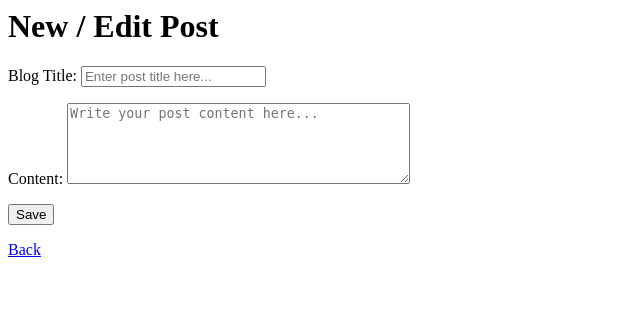
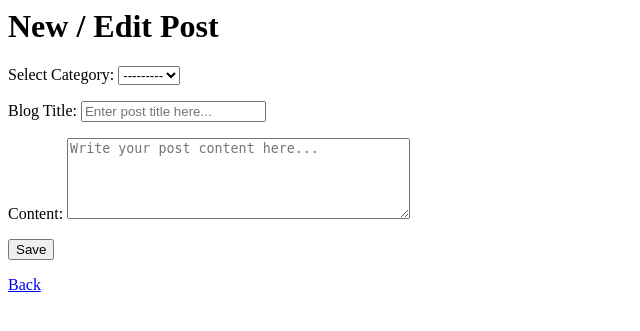
Before and after one commit to muajjamhossain/practise_django, a Django app: page /new/ in a window 1280 px wide. Shown: the top 331 px of the page, without its empty margins (0-640 px from the left). Run offline with Django 5.2, Linux system fonts and the light colour scheme; data comes from the database, SQL or seed files in the repository; both versions use the stored data as it was after the commit.

Commit message:
category add with model relation

```diff
--- a/one/prectiseproject/blog/forms.py
+++ b/one/prectiseproject/blog/forms.py
@@ -1,10 +1,10 @@
 from django import forms
-from .models import Post
+from .models import Post, Category
 
 class PostForm(forms.ModelForm):
     class Meta:
         model = Post
-        fields = ['title', 'content']
+        fields = ['category', 'title', 'content']
 
 
         widgets = {
@@ -17,8 +17,31 @@ class PostForm(forms.ModelForm):
                 'placeholder': 'Write your post content here...',
                 'rows': 5
             }),
+            'category': forms.Select(attrs={
+                'class': 'form-control',
+            }),
         }
         labels = {
             'title': 'Blog Title',
             'content': 'Content',
+            'category': 'Select Category',
         }
+
+
+
+
+class CategoryForm(forms.ModelForm):
+    class Meta:
+        model = Category
+        fields = ['name']
+
+
+        widgets = {
+            'name': forms.TextInput(attrs={
+                'class': 'form-control',
+                'placeholder': 'Enter category name here...'
+            }),
+        }
+        labels = {
+            'name': 'Category Name',
+        }
--- a/one/prectiseproject/blog/models.py
+++ b/one/prectiseproject/blog/models.py
@@ -1,6 +1,14 @@
 from django.db import models
 
+class Category(models.Model):
+    name = models.CharField(max_length=100)
+
+    def __str__(self):
+        return self.name
+
+
 class Post(models.Model):
+    category = models.ForeignKey(Category, on_delete=models.CASCADE, related_name='posts')
     title = models.CharField(max_length=200)
     content = models.TextField()
     created_at = models.DateTimeField(auto_now_add=True)
--- a/one/prectiseproject/blog/urls.py
+++ b/one/prectiseproject/blog/urls.py
@@ -4,6 +4,7 @@ from . import views
 urlpatterns = [
     path('', views.post_list, name='post_list'),
     path('new/', views.post_create, name='post_create'),
+    path('category/new/', views.category_create, name='category_create'),
     path('edit/<int:pk>/', views.post_update, name='post_update'),
     path('delete/<int:pk>/', views.post_delete, name='post_delete'),
 ]
--- a/one/prectiseproject/blog/views.py
+++ b/one/prectiseproject/blog/views.py
@@ -1,12 +1,33 @@
 from django.shortcuts import render, redirect, get_object_or_404, HttpResponse
-from .models import Post
-from .forms import PostForm
+from .models import Post, Category
+from .forms import PostForm, CategoryForm
+from django.db.models import Q
 
 # List all posts
 def post_list(request):
-    posts = Post.objects.all()
-    return render(request, 'blogs/post_list.html', {'posts': posts})
-    # return HttpResponse('ok')
+    categories = Category.objects.all()  # ✅ All categories
+
+    category = Category.objects.get(id=1)  # ✅ Get one category with ID 1
+
+    catPost = category.posts.all()  # ✅ Get all posts under that category
+    # Note: you used `related_name='posts'` in your model. So it is `posts.all()`, not `post_set.all()`
+
+    query = request.GET.get('q')  # ✅ Get search input
+
+    if query:
+        posts = Post.objects.filter(
+            Q(title__icontains=query) | Q(content__icontains=query)
+        )
+    else:
+        posts = Post.objects.all()
+
+    return render(request, 'blogs/post_list.html', {
+        'posts': posts,
+        'query': query,
+        'categories ': categories,
+        'catPost': catPost
+    })
+
 
 
 # Create new post
@@ -33,3 +54,14 @@ def post_delete(request, pk):
         post.delete()
         return redirect('post_list')
     return render(request, 'blogs/post_confirm_delete.html', {'post': post})
+
+
+
+
+
+def category_create(request):
+    form = CategoryForm(request.POST or None)
+    if form.is_valid():
+        form.save()
+        return redirect('post_list')
+    return render(request, 'blogs/post_form.html', {'form': form})
```
Also changed, not shown: one/prectiseproject/blog/templates/blogs/post_list.html (+33 -1 lines), one/prectiseproject/blog/migrations/0002_category.py (added), one/prectiseproject/blog/migrations/0003_post_category.py (added), one/prectiseproject/db.sqlite3.
